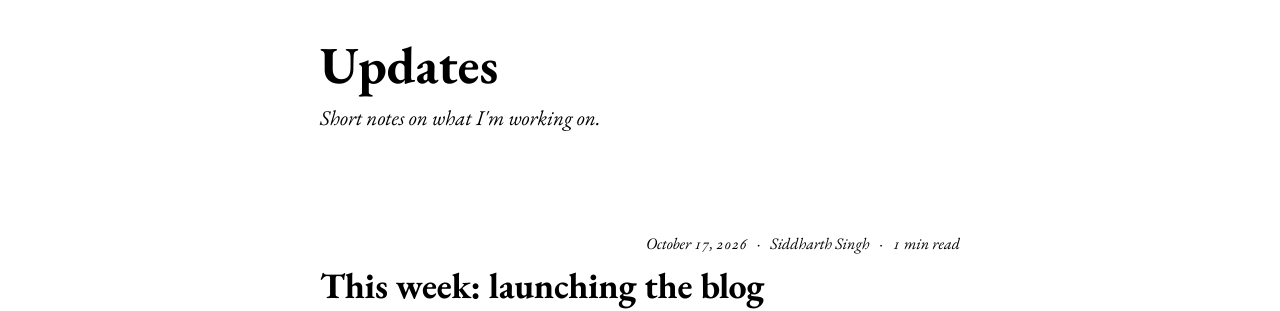
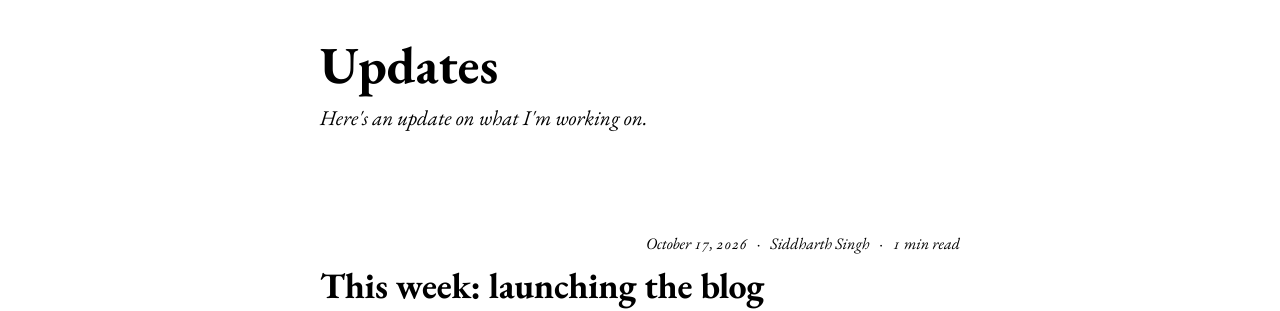
Before and after one commit to isthiscoder/Siddharth.blogs, a Jekyll site: the page built from updates.html, in a window 1280 px wide. Shown: the part 145-456 px from the top of the page. Built offline with Jekyll 4.4.1, drawn with Linux system fonts in a browser that asks for light colours.

Commit message:
Update updates.html

```diff
--- a/updates.html
+++ b/updates.html
@@ -3,6 +3,6 @@ layout: section
 title: Updates
 section: updates
 style: list
-intro: "Short notes on what I'm working on."
+intro: "Here's an update on what I'm working on."
 permalink: /updates/
 ---
```
